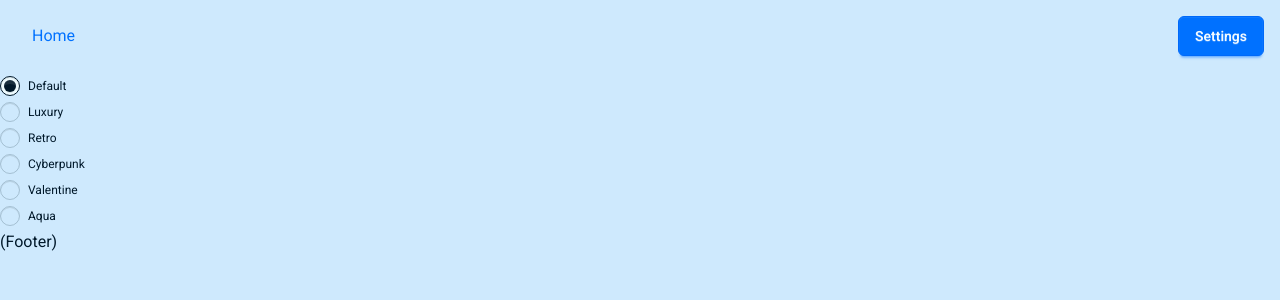
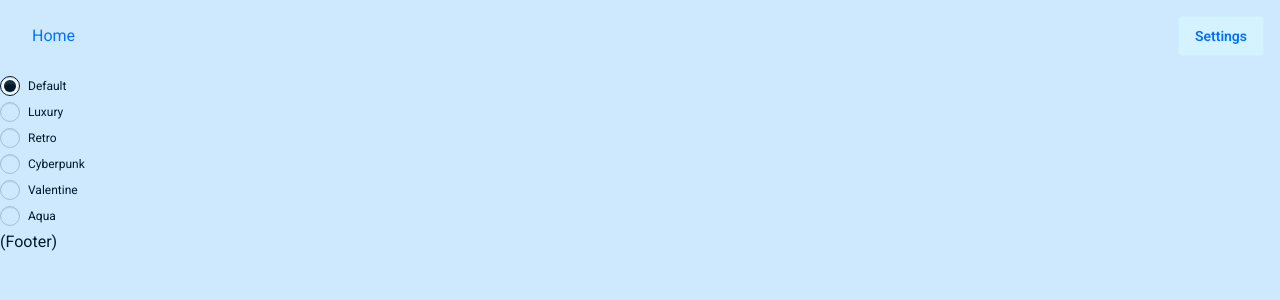
Before and after one commit to elixer-prince/elixer-focus, a React (Vite) app in the folder react-frontend/: page /settings in a window 1280 px wide. Shown: the top 300 px of the page. Built offline with nearby package versions, Linux system fonts and the light colour scheme.

Commit message:
style(settings-button): remove the custom rounding

```diff
--- a/react-frontend/src/components/Navbar/Navbar.tsx
+++ b/react-frontend/src/components/Navbar/Navbar.tsx
@@ -12,7 +12,10 @@ const Navbar = () => {
             </ul>
 
             <div>
-                <Link className={"btn btn-primary rounded-md"} to={"/settings"}>
+                <Link
+                    className={"btn btn-soft btn-primary"}
+                    to={"/settings"}
+                >
                     Settings
                 </Link>
             </div>
```
